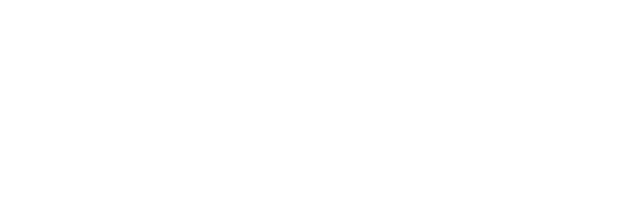
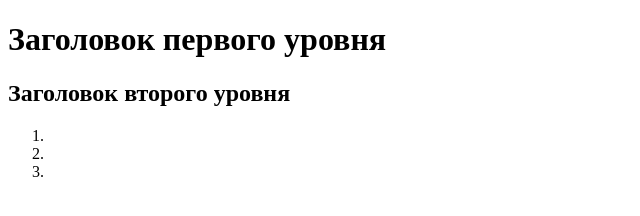
Before and after one commit to lostinspace11/task-html, a website: page src/index.html in a window 1280 px wide. Shown: the whole page, without its empty margins (0-640 px from the left). Drawn offline with Linux system fonts and the light colour scheme.

Commit message:
Задание по HTML

```diff
--- a/src/index.html
+++ b/src/index.html
@@ -3,5 +3,13 @@
     <head>
         <title>HTML</title>
     </head>
-    <body></body>
+    <body>
+        <h1>Заголовок первого уровня</h1>
+        <h2>Заголовок второго уровня</h2>
+        <ol>
+            <li><a href="google.com"></a></li>
+            <li><a href="yandex.ru"></a></li>
+            <li><a href="bing.com"></a></li>
+        </ol>
+    </body>
 </html>
```
Also changed, not shown: 1 other file.
